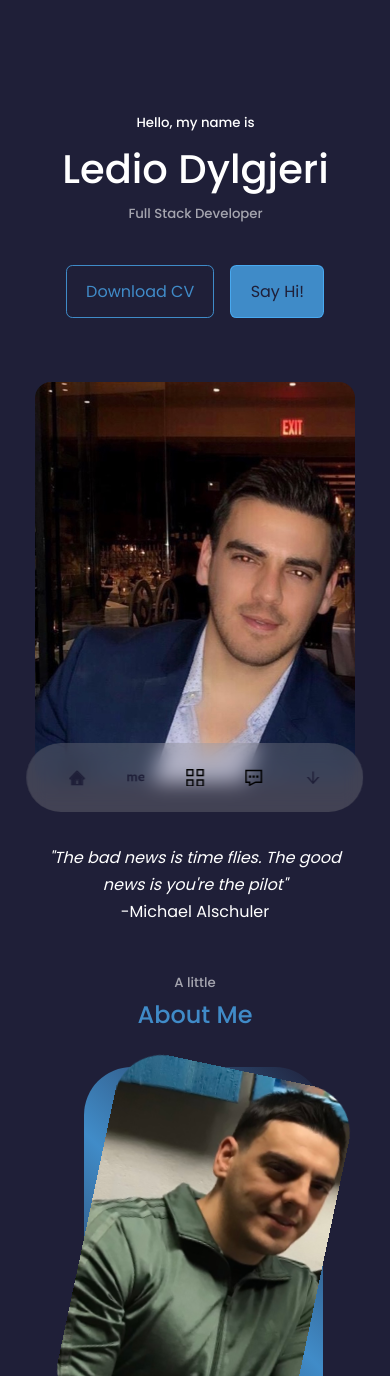
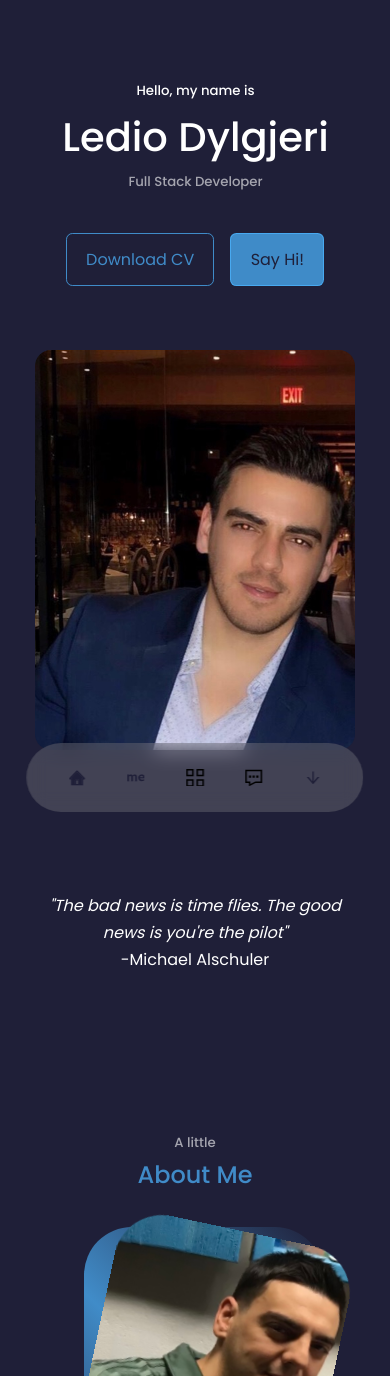
Before and after one commit to LedioDylgjeri/Portfolio, a React (Create React App) app: page / in a window 390 px wide. Shown: the top 1376 px of the page. Built offline with nearby package versions, Linux system fonts and the light colour scheme.

Commit message:
adjust css styling

```diff
--- a/src/components/about/about.css
+++ b/src/components/about/about.css
@@ -78,6 +78,10 @@
 }
 
 @media screen and (max-width: 600px) {
+  #about {
+    margin-top: 20rem;
+  }
+
   .about_me {
     width: 65%;
     margin: 0 auto 3rem;
--- a/src/components/header/header.css
+++ b/src/components/header/header.css
@@ -58,18 +58,19 @@ header {
 }
 
 @media screen and (max-width: 1024px) {
-  .header {
-    height: 68vh;
+  header {
+    height: 100vh;
   }
 
   .quote_div {
-    margin-top: -11rem;
+    margin-top: -12rem;
   }
 }
 
 @media screen and (max-width: 600px) {
-  .header {
+  header {
       height: 100vh;
+      margin-top: -2rem;
     }
 
   .header_socials,
@@ -78,7 +79,7 @@ header {
   }
 
   .quote_div {
-    margin: 0 auto;
+    margin: 5rem auto;
     width: 80%;
   }
 }
--- a/src/components/projects/projects.css
+++ b/src/components/projects/projects.css
@@ -69,7 +69,5 @@
   .portfolio_container {
     grid-template-columns: 1fr;
     gap: 1rem;
-    /* margin-left: calc(50% - 11rem);
-    margin-top: 1rem; */
   }
 }
```
